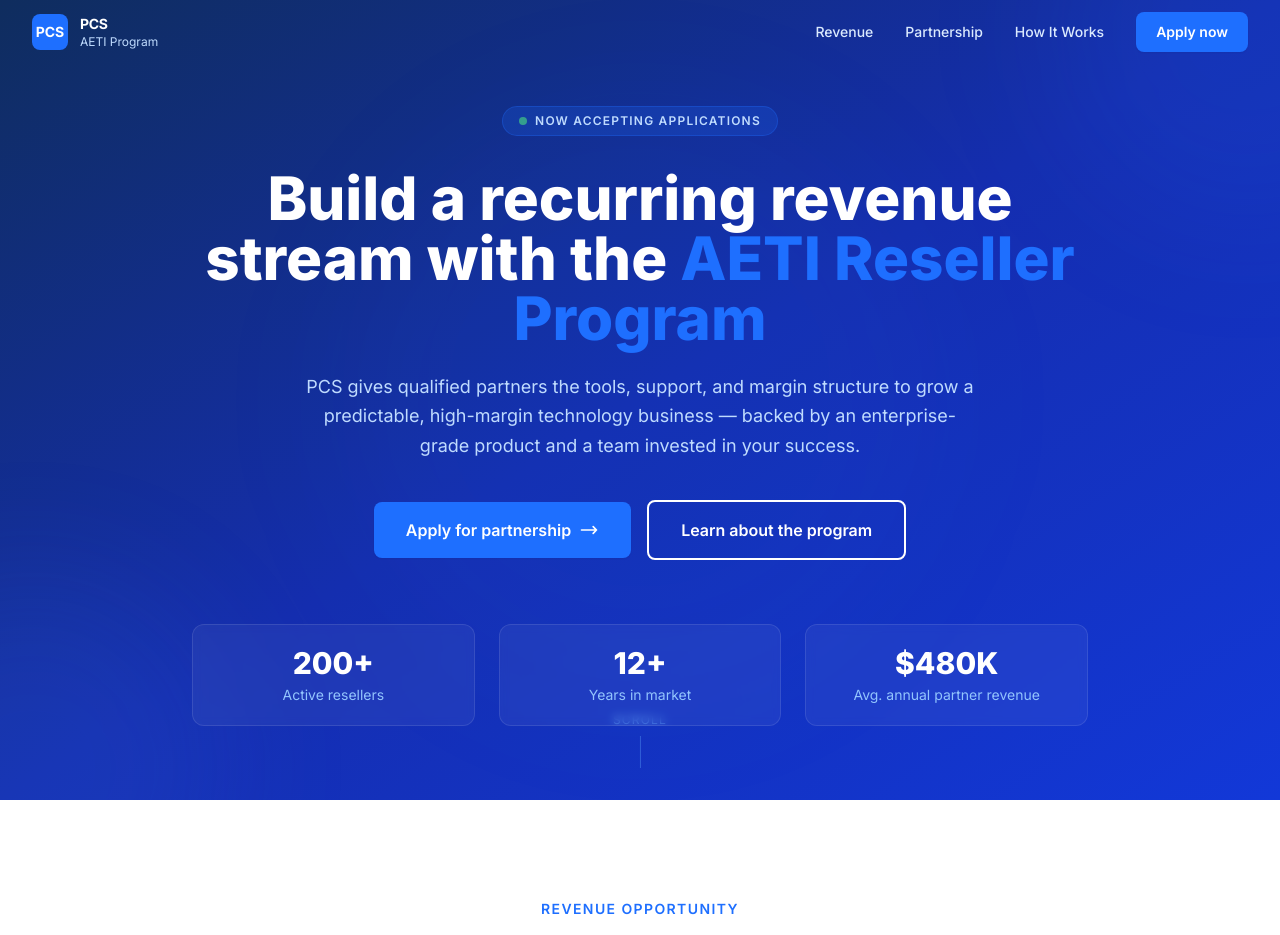
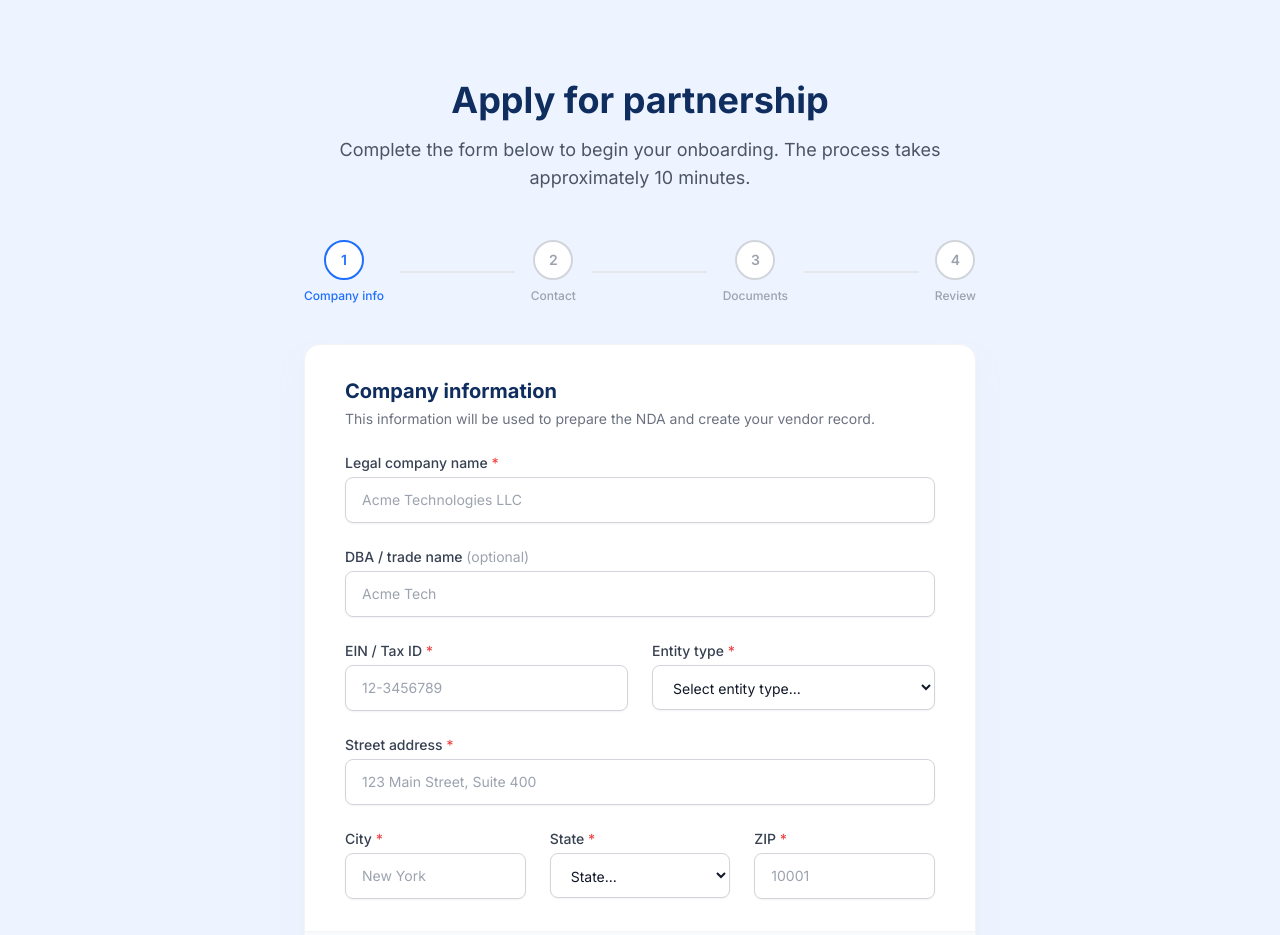
Before and after one commit to thomastorvpcs/aeti-landing-page, a React (Vite) app in the folder frontend/: page / in a window 1280 px wide. Shown: the top 935 px of the page. Built offline with nearby package versions, Linux system fonts and the light colour scheme.

Commit message:
Show form only — remove landing page sections

```diff
--- a/frontend/src/App.jsx
+++ b/frontend/src/App.jsx
@@ -1,30 +1,9 @@
-import React, { useState, useRef } from "react";
-import Navbar from "./components/layout/Navbar";
-import Footer from "./components/layout/Footer";
-import Hero from "./components/landing/Hero";
-import RevenueOpportunity from "./components/landing/RevenueOpportunity";
-import PartnershipPillars from "./components/landing/PartnershipPillars";
-import LeadershipQuote from "./components/landing/LeadershipQuote";
-import HowItWorks from "./components/landing/HowItWorks";
+import React from "react";
 import OnboardingForm from "./components/form/OnboardingForm";
 
 export default function App() {
-  const formRef = useRef(null);
-
-  const scrollToForm = () => {
-    formRef.current?.scrollIntoView({ behavior: "smooth" });
-  };
-
   return (
-    <div className="min-h-screen bg-white">
-      <Navbar onApplyClick={scrollToForm} />
-      <main>
-        <Hero onApplyClick={scrollToForm} onLearnClick={scrollToForm} />
-        <RevenueOpportunity />
-        <PartnershipPillars />
-        <LeadershipQuote />
-        <HowItWorks />
-        <section ref={formRef} id="apply" className="bg-brand-light py-20">
+    <div className="min-h-screen bg-brand-light py-20">
       <div className="section-container">
         <div className="mx-auto max-w-2xl text-center mb-12">
           <h2 className="text-3xl font-bold text-brand-navy sm:text-4xl">
@@ -37,9 +16,6 @@
         </div>
         <OnboardingForm />
       </div>
-        </section>
-      </main>
-      <Footer />
     </div>
   );
 }
```
Lines whose indentation alone changed are shown as unchanged.
